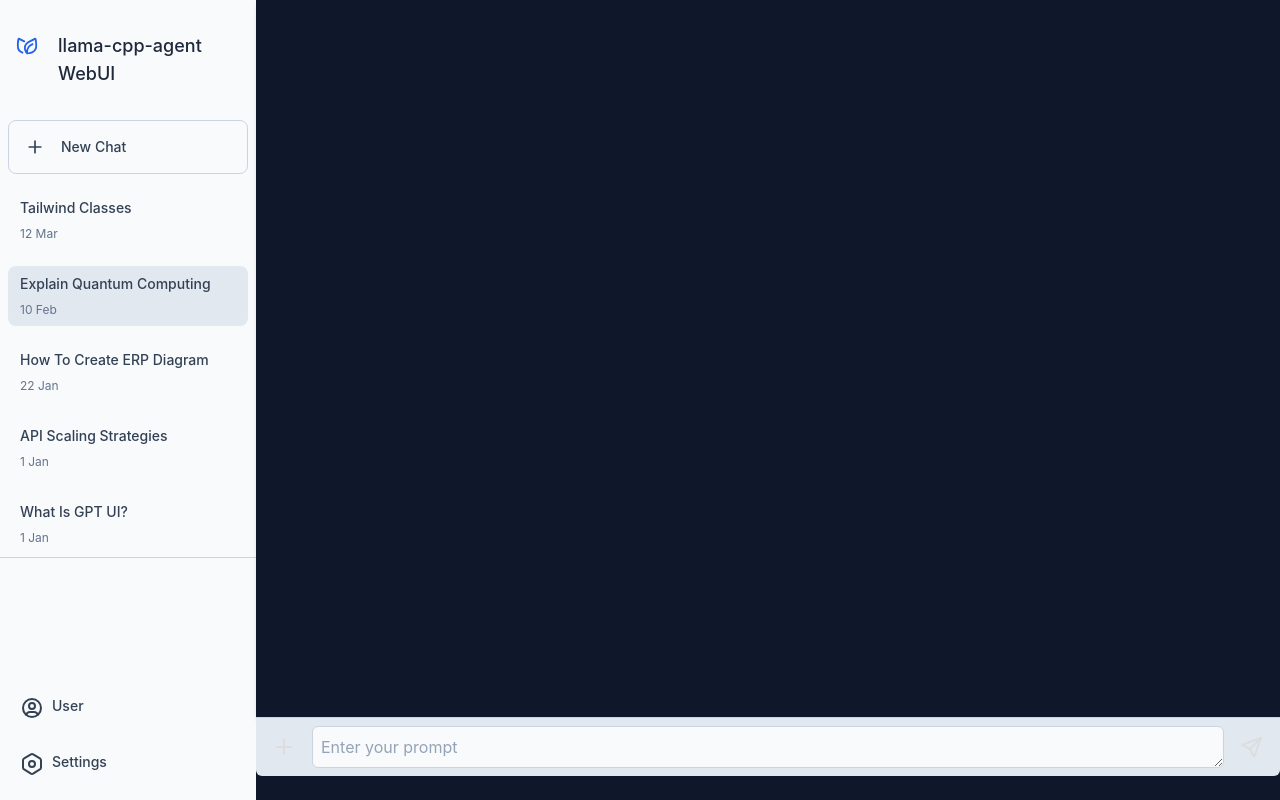
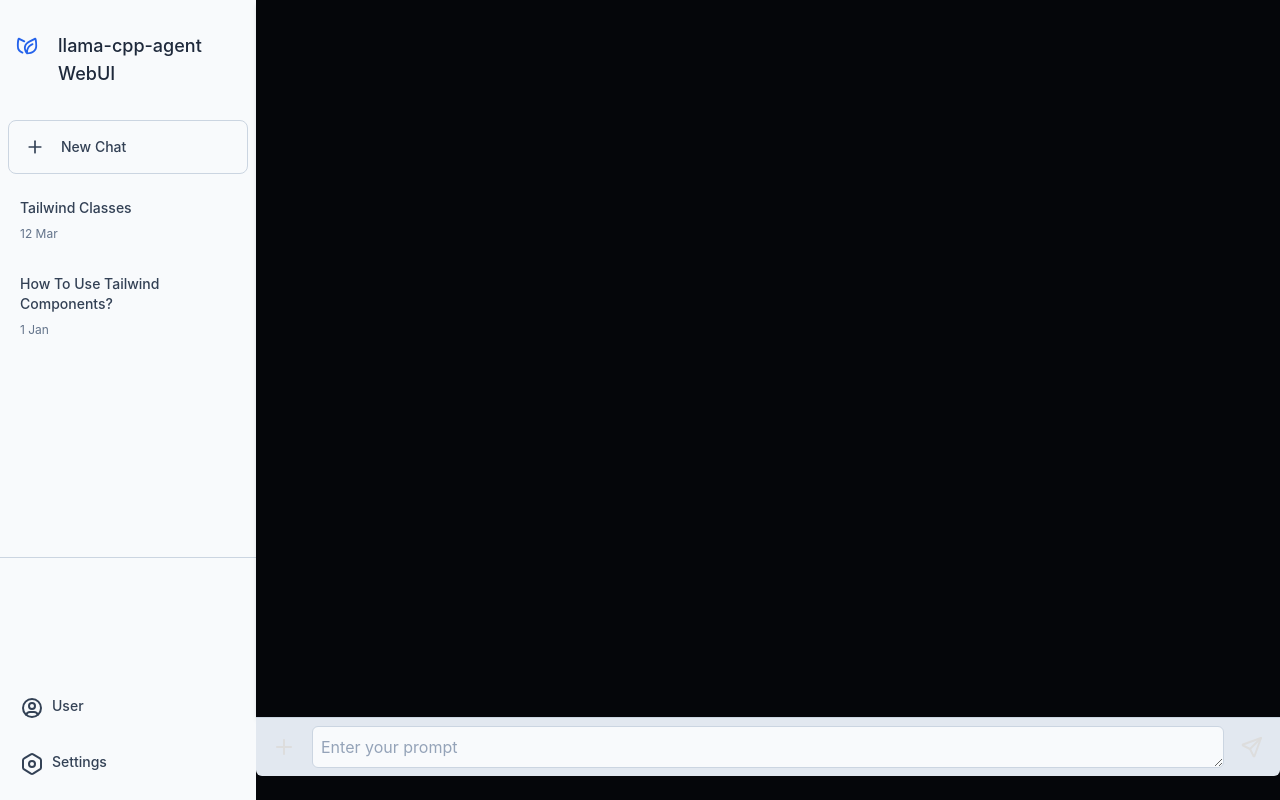
Before and after one commit to Maximilian-Winter/llama-cpp-agent-webui, a SvelteKit app: page / in a window 1280 px wide. Built offline with nearby package versions, Linux system fonts and the light colour scheme.

Commit message:
Update chat.svelte

```diff
--- a/src/components/chat.svelte
+++ b/src/components/chat.svelte
@@ -53,7 +53,7 @@
         });
 
         current_chat.messages = [...current_chat.messages, new Message("assistant", "")];
-
+        text = "";
         if (response.ok) {
             subscribeToUpdates(current_chat.messages.length - 1);
         } else {
@@ -88,11 +88,11 @@
     }
 </script>
 
-<div class="flex flex-row bg-slate-900">
+<div class="flex flex-row bg-[#05060a]">
     <!-- Sidebar -->
     <aside class="flex">
         <div
-                class="flex h-[100svh] w-60 flex-col overflow-y-auto bg-slate-50 pt-8 dark:border-slate-700 dark:bg-slate-900 sm:h-[100vh] sm:w-64"
+                class="flex h-[100svh] w-60 flex-col overflow-y-auto bg-slate-50 pt-8 dark:border-slate-700 dark:bg-[#05060a] sm:h-[100vh] sm:w-64"
         >
             <div class="flex px-4">
                 <!-- Logo -->
@@ -146,46 +146,6 @@
                         Tailwind Classes
                     </h1>
                     <p class="text-xs text-slate-500 dark:text-slate-400">12 Mar</p>
-                </button>
-                <button
-                        class="flex w-full flex-col gap-y-2 rounded-lg bg-slate-200 px-3 py-2 text-left transition-colors duration-200 focus:outline-none dark:bg-slate-800"
-                >
-                    <h1
-                            class="text-sm font-medium capitalize text-slate-700 dark:text-slate-200"
-                    >
-                        explain quantum computing
-                    </h1>
-                    <p class="text-xs text-slate-500 dark:text-slate-400">10 Feb</p>
-                </button>
-                <button
-                        class="flex w-full flex-col gap-y-2 rounded-lg px-3 py-2 text-left transition-colors duration-200 hover:bg-slate-200 focus:outline-none dark:hover:bg-slate-800"
-                >
-                    <h1
-                            class="text-sm font-medium capitalize text-slate-700 dark:text-slate-200"
-                    >
-                        How to create ERP Diagram
-                    </h1>
-                    <p class="text-xs text-slate-500 dark:text-slate-400">22 Jan</p>
-                </button>
-                <button
-                        class="flex w-full flex-col gap-y-2 rounded-lg px-3 py-2 text-left transition-colors duration-200 hover:bg-slate-200 focus:outline-none dark:hover:bg-slate-800"
-                >
-                    <h1
-                            class="text-sm font-medium capitalize text-slate-700 dark:text-slate-200"
-                    >
-                        API Scaling Strategies
-                    </h1>
-                    <p class="text-xs text-slate-500 dark:text-slate-400">1 Jan</p>
-                </button>
-                <button
-                        class="flex w-full flex-col gap-y-2 rounded-lg px-3 py-2 text-left transition-colors duration-200 hover:bg-slate-200 focus:outline-none dark:hover:bg-slate-800"
-                >
-                    <h1
-                            class="text-sm font-medium capitalize text-slate-700 dark:text-slate-200"
-                    >
-                        What is GPT UI?
-                    </h1>
-                    <p class="text-xs text-slate-500 dark:text-slate-400">1 Jan</p>
                 </button>
                 <button
                         class="flex w-full flex-col gap-y-2 rounded-lg px-3 py-2 text-left transition-colors duration-200 hover:bg-slate-200 focus:outline-none dark:hover:bg-slate-800"
@@ -250,7 +210,7 @@
     <div class="flex h-[97vh] w-full flex-col">
         <!-- Prompt Messages -->
         <div
-                class="flex-1 overflow-y-auto bg-slate-900 text-sm leading-6 text-slate-900 shadow-md dark:bg-slate-800 dark:text-slate-300 sm:text-base sm:leading-7"
+                class="flex-1 overflow-y-auto bg-[#05060a] text-sm leading-6 text-slate-900 shadow-md dark:bg-slate-800 dark:text-slate-300 sm:text-base sm:leading-7"
         >
             {#if current_chat}
                 {#each current_chat.messages as message, index}
@@ -314,7 +274,7 @@
         </div>
         <!-- Prompt message input -->
         <form
-                class="flex w-full items-center rounded-b-md border-t border-slate-300 bg-slate-200 p-2 dark:border-slate-700 dark:bg-slate-900"
+                class="flex w-full items-center rounded-b-md border-t border-slate-300 bg-slate-200 p-2 dark:border-slate-700 dark:bg-[#05060a]"
         >
             <label for="chat-input" class="sr-only">Enter your prompt</label>
             <div>
@@ -377,7 +337,7 @@
     {#if configuration_sidebar_visible}
         <aside class="flex">
             <div
-                    class="relative h-screen w-60 overflow-y-auto border-l border-slate-300 bg-slate-50 py-8 dark:border-slate-700 dark:bg-slate-900 sm:w-64"
+                    class="relative h-screen w-60 overflow-y-auto border-l border-slate-300 bg-slate-50 py-8 dark:border-slate-700 dark:bg-[#05060a] sm:w-64"
             >
                 <div
                         class="mb-4 flex items-center gap-x-2 px-2 text-slate-800 dark:text-slate-200"
```
